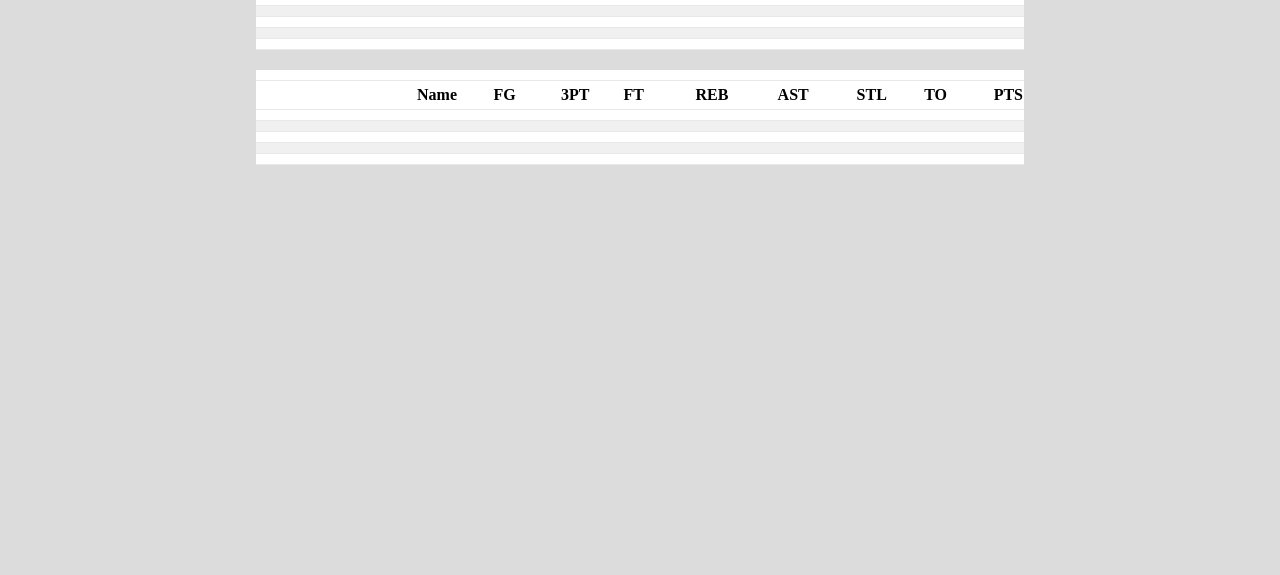
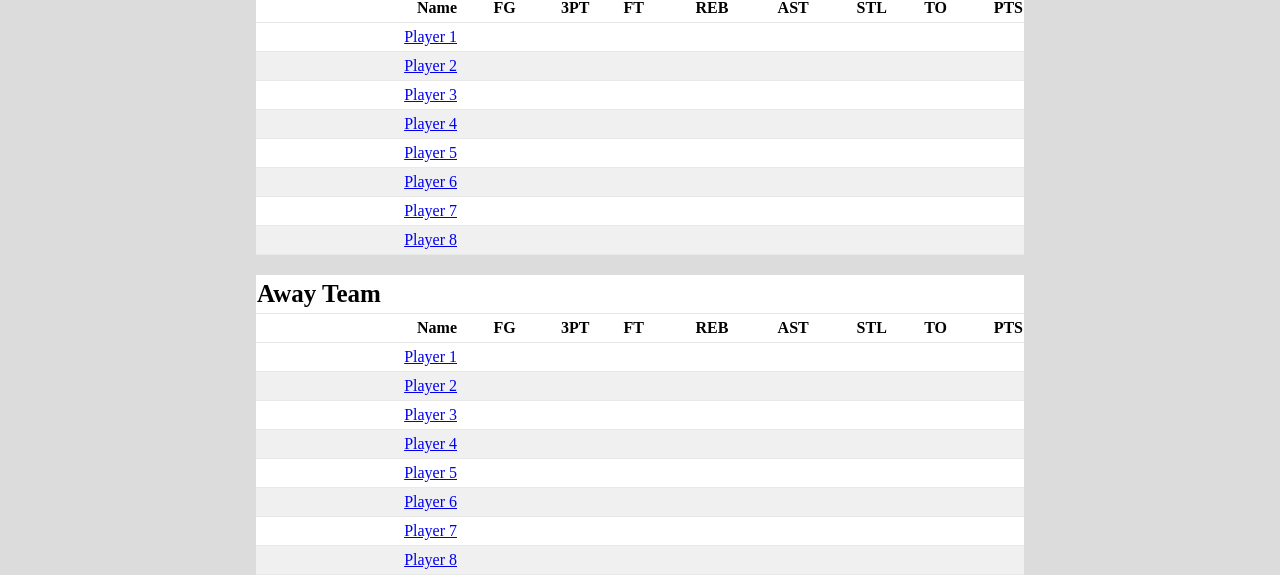
Before and after one commit to ConnorBradshaw/BoxScore, a plain HTML site: page main.html in a window 1280 px wide. Shown: the part 225-800 px from the top of the page. Drawn offline with Linux system fonts and the light colour scheme.

Commit message:
Add files via upload

```diff
--- a/main.css
+++ b/main.css
@@ -95,7 +95,7 @@ tr: nth-child(even)
 {
 	background: #F0F0F0;
 }
-.r4
+.r4, .r6, .r8
 {
 	background: #F0F0F0;
 
--- a/main.html
+++ b/main.html
@@ -16,18 +16,18 @@
 			<div class="home-team">
 				<img class="team-picture home-logo" src=bulls.png alt=bulls>
 				<div class="name-container">
-				<span id="home" class="home-name">Bulls</span>
+				<span id="home" class="home-name">Home Team</span>
 				</div>
 				<div class="score-container">
-				<span id="home-points" class="home-score">10</span>
+				<span id="home-points" class="home-score">0</span>
 				</div>
 			</div>
 			<div class="away-team">
 				<div class="score-container">
-				<span id="away-points" class="away-score">20</span>
+				<span id="away-points" class="away-score">0</span>
 				</div>
 				<div class="name-container">
-				<span id="away" class="away-name">Spurs</span>
+				<span id="away" class="away-name">Away Team</span>
 				<img class="team-picture away-logo" src=spurs.png alt=spurs>
 				</div>
 			</div>
@@ -39,7 +39,7 @@
 			<table class="box-score-home">
 				<tr class="box-header">
 
-					<th id="home-box" class="team-name home">Bulls</th>
+					<th id="home-box" class="team-name home">Home Team</th>
 
 				<tr>
 					<th>Name</th>
@@ -53,7 +53,7 @@
 					<th>PTS</th>
 				</tr>
 				<tr class="r1">
-					<td ><a  id="home-player-1" href="score.html" onclick="return editHomePlayer1()">Michael Jordan</a></td>
+					<td ><a  id="home-player-1" href="score.html" onclick="return editHomePlayer1()">Player 1</a></td>
 					<td id="home-player-1-fgpct"></td>
 					<td id="home-player-1-3ptpct"></td>
 					<td id="home-player-1-ftpct"></td>
@@ -64,7 +64,7 @@
 					<td id="home-player-1-pts"></td>
 				</tr>
 				<tr class="r2">
-					<td><a id="home-player-2" href="score.html" onclick="return editHomePlayer2()"></a></td>
+					<td><a id="home-player-2" href="score.html" onclick="return editHomePlayer2()">Player 2</a></td>
 					<td id="home-player-2-fgpct"></td>
 					<td id="home-player-2-3ptpct"></td>
 					<td id="home-player-2-ftpct"></td>
@@ -75,7 +75,7 @@
 					<td id="home-player-2-pts"></td>
 				</tr>
 				<tr class="r3">
-					<td><a id="home-player-3" href="score.html" onclick="return editHomePlayer3()"></a></td>
+					<td><a id="home-player-3" href="score.html" onclick="return editHomePlayer3()">Player 3</a></td>
 					<td id="home-player-3-fgpct"></td>
 					<td id="home-player-3-3ptpct"></td>
 					<td id="home-player-3-ftpct"></td>
@@ -86,7 +86,7 @@
 					<td id="home-player-3-pts"></td>
 				</tr>
 				<tr class="r4">
-					<td><a id="home-player-4" href="score.html" onclick="return editHomePlayer4()"></a></td>
+					<td><a id="home-player-4" href="score.html" onclick="return editHomePlayer4()">Player 4</a></td>
 					<td id="home-player-4-fgpct"></td>
 					<td id="home-player-4-3ptpct"></td>
 					<td id="home-player-4-ftpct"></td>
@@ -97,7 +97,7 @@
 					<td id="home-player-4-pts"></td>
 				</tr>
 				<tr class="r5">
-					<td><a id="home-player-5" href="score.html" onclick="return editHomePlayer5()"></a></td>
+					<td><a id="home-player-5" href="score.html" onclick="return editHomePlayer5()">Player 5</a></td>
 					<td id="home-player-5-fgpct"></td>
 					<td id="home-player-5-3ptpct"></td>
 					<td id="home-player-5-ftpct"></td>
@@ -107,10 +107,43 @@
 					<td id="home-player-5-to"></td>
 					<td id="home-player-5-pts"></td>
 				</tr>
+				<tr class="r6">
+					<td><a id="home-player-6" href="score.html" onclick="return editHomePlayer6()">Player 6</a></td>
+					<td id="home-player-6-fgpct"></td>
+					<td id="home-player-6-3ptpct"></td>
+					<td id="home-player-6-ftpct"></td>
+					<td id="home-player-6-reb"></td>
+					<td id="home-player-6-ast"></td>
+					<td id="home-player-6-stl"></td>
+					<td id="home-player-6-to"></td>
+					<td id="home-player-6-pts"></td>
+				</tr>
+				<tr class="r7">
+					<td><a id="home-player-7" href="score.html" onclick="return editHomePlayer7()">Player 7</a></td>
+					<td id="home-player-7-fgpct"></td>
+					<td id="home-player-7-3ptpct"></td>
+					<td id="home-player-7-ftpct"></td>
+					<td id="home-player-7-reb"></td>
+					<td id="home-player-7-ast"></td>
+					<td id="home-player-7-stl"></td>
+					<td id="home-player-7-to"></td>
+					<td id="home-player-7-pts"></td>
+				</tr>
+				<tr class="r8">
+					<td><a id="home-player-8" href="score.html" onclick="return editHomePlayer8()">Player 8</a></td>
+					<td id="home-player-8-fgpct"></td>
+					<td id="home-player-8-3ptpct"></td>
+					<td id="home-player-8-ftpct"></td>
+					<td id="home-player-8-reb"></td>
+					<td id="home-player-8-ast"></td>
+					<td id="home-player-8-stl"></td>
+					<td id="home-player-8-to"></td>
+					<td id="home-player-8-pts"></td>
+				</tr>
 			</table>
 			<table class="box-score-away">
 				<tr class="box-header">
-					<th id="away-box" class="team-name away">Spurs</th>
+					<th id="away-box" class="team-name away">Away Team</th>
 
 				<tr>
 					<th>Name</th>
@@ -124,7 +157,7 @@
 					<th>PTS</th>
 				</tr>
 				<tr class="r1">
-					<td><a id="away-player-1" href="score.html" onclick="return editAwayPlayer1()"></a></td>
+					<td><a id="away-player-1" href="score.html" onclick="return editAwayPlayer1()">Player 1</a></td>
 					<td id="away-player-1-fgpct"></td>
 					<td id="away-player-1-3ptpct"></td>
 					<td id="away-player-1-ftpct"></td>
@@ -135,7 +168,7 @@
 					<td id="away-player-1-pts"></td>
 				</tr>
 				<tr class="r2">
-					<td><a id="away-player-2" href="score.html" onclick="return editAwayPlayer2()"></a></td>
+					<td><a id="away-player-2" href="score.html" onclick="return editAwayPlayer2()">Player 2</a></td>
 					<td id="away-player-2-fgpct"></td>
 					<td id="away-player-2-3ptpct"></td>
 					<td id="away-player-2-ftpct"></td>
@@ -146,7 +179,7 @@
 					<td id="away-player-2-pts"></td>
 				</tr>
 				<tr class="r3">
-					<td><a id="away-player-3" href="score.html" onclick="return editAwayPlayer3()"></a></td>
+					<td><a id="away-player-3" href="score.html" onclick="return editAwayPlayer3()">Player 3</a></td>
 					<td id="away-player-3-fgpct"></td>
 					<td id="away-player-3-3ptpct"></td>
 					<td id="away-player-3-ftpct"></td>
@@ -157,7 +190,7 @@
 					<td id="away-player-3-pts"></td>
 				</tr>
 				<tr class="r4">
-					<td><a id="away-player-4" href="score.html" onclick="return editAwayPlayer4()"></a></td>
+					<td><a id="away-player-4" href="score.html" onclick="return editAwayPlayer4()">Player 4</a></td>
 					<td id="away-player-4-fgpct"></td>
 					<td id="away-player-4-3ptpct"></td>
 					<td id="away-player-4-ftpct"></td>
@@ -168,7 +201,7 @@
 					<td id="away-player-4-pts"></td>
 				</tr>
 				<tr class="r5">
-					<td><a id="away-player-5" href="score.html" onclick="return editAwayPlayer5()"></a></td>
+					<td><a id="away-player-5" href="score.html" onclick="return editAwayPlayer5()">Player 5</a></td>
 					<td id="away-player-5-fgpct"></td>
 					<td id="away-player-5-3ptpct"></td>
 					<td id="away-player-5-ftpct"></td>
@@ -178,6 +211,39 @@
 					<td id="away-player-5-to"></td>
 					<td id="away-player-5-pts"></td>
 				</tr>
+				<tr class="r6">
+					<td><a id="away-player-6" href="score.html" onclick="return editAwayPlayer6()">Player 6</a></td>
+					<td id="away-player-6-fgpct"></td>
+					<td id="away-player-6-3ptpct"></td>
+					<td id="away-player-6-ftpct"></td>
+					<td id="away-player-6-reb"></td>
+					<td id="away-player-6-ast"></td>
+					<td id="away-player-6-stl"></td>
+					<td id="away-player-6-to"></td>
+					<td id="away-player-6-pts"></td>
+				</tr>
+				<tr class="r7">
+					<td><a id="away-player-7" href="score.html" onclick="return editAwayPlayer7()">Player 7</a></td>
+					<td id="away-player-7-fgpct"></td>
+					<td id="away-player-7-3ptpct"></td>
+					<td id="away-player-7-ftpct"></td>
+					<td id="away-player-7-reb"></td>
+					<td id="away-player-7-ast"></td>
+					<td id="away-player-7-stl"></td>
+					<td id="away-player-7-to"></td>
+					<td id="away-player-7-pts"></td>
+				</tr>
+				<tr class="r8">
+					<td><a id="away-player-8" href="score.html" onclick="return editAwayPlayer8()">Player 8</a></td>
+					<td id="away-player-8-fgpct"></td>
+					<td id="away-player-8-3ptpct"></td>
+					<td id="away-player-8-ftpct"></td>
+					<td id="away-player-8-reb"></td>
+					<td id="away-player-8-ast"></td>
+					<td id="away-player-8-stl"></td>
+					<td id="away-player-8-to"></td>
+					<td id="away-player-8-pts"></td>
+				</tr>
 			</table>
 			</div>
 		</div>
--- a/main.js
+++ b/main.js
@@ -3,6 +3,20 @@ var intention = {};
 var boxStats = {};
 menuCollection.lastMenu = "mainMenu";
 menuCollection.currentMenu = "mainMenu";
+localStorage.setItem("home-player-1","Player 1");
+localStorage.setItem("home-player-2", "Player 2");
+localStorage.setItem("home-player-3", " Player 3");
+localStorage.setItem("home-player-4", "Player 4");
+localStorage.setItem("home-player-5", "Player 5");
+localStorage.setItem("away-player-1", "Player 1");
+localStorage.setItem("away-player-2", "Player 2");
+localStorage.setItem("away-player-3", "Player 3");
+localStorage.setItem("away-player-4", "Player 4");
+localStorage.setItem("away-player-5", "Player 5");
+localStorage.setItem("home", "Home Team");
+localStorage.setItem("home-box", "Home Team");
+localStorage.setItem("away", "Away Team");
+localStorage.setItem("away-box", "Away Team");
 function refreshEdit()
 {
 	document.getElementById("home-player-1").textContent = localStorage.getItem("home-player-1");
@@ -672,11 +686,11 @@ function submit()
 		var id;
 		if(intention.path == "editPlayer")
 		{
-			id = intention.team + "-player-" + intention.player;
+			id = localStorage.getItem("team") + "-player-" + localStorage.getItem("player");
 		}
 		else if(intention.path == "editTeam")
 		{
-			id = intention.team;
+			id = localStorage.getItem("team");
 		}
 		localStorage.setItem(id, document.getElementById("name-text").value);
 		document.getElementById(id).textContent = document.getElementById("name-text").value;
```
